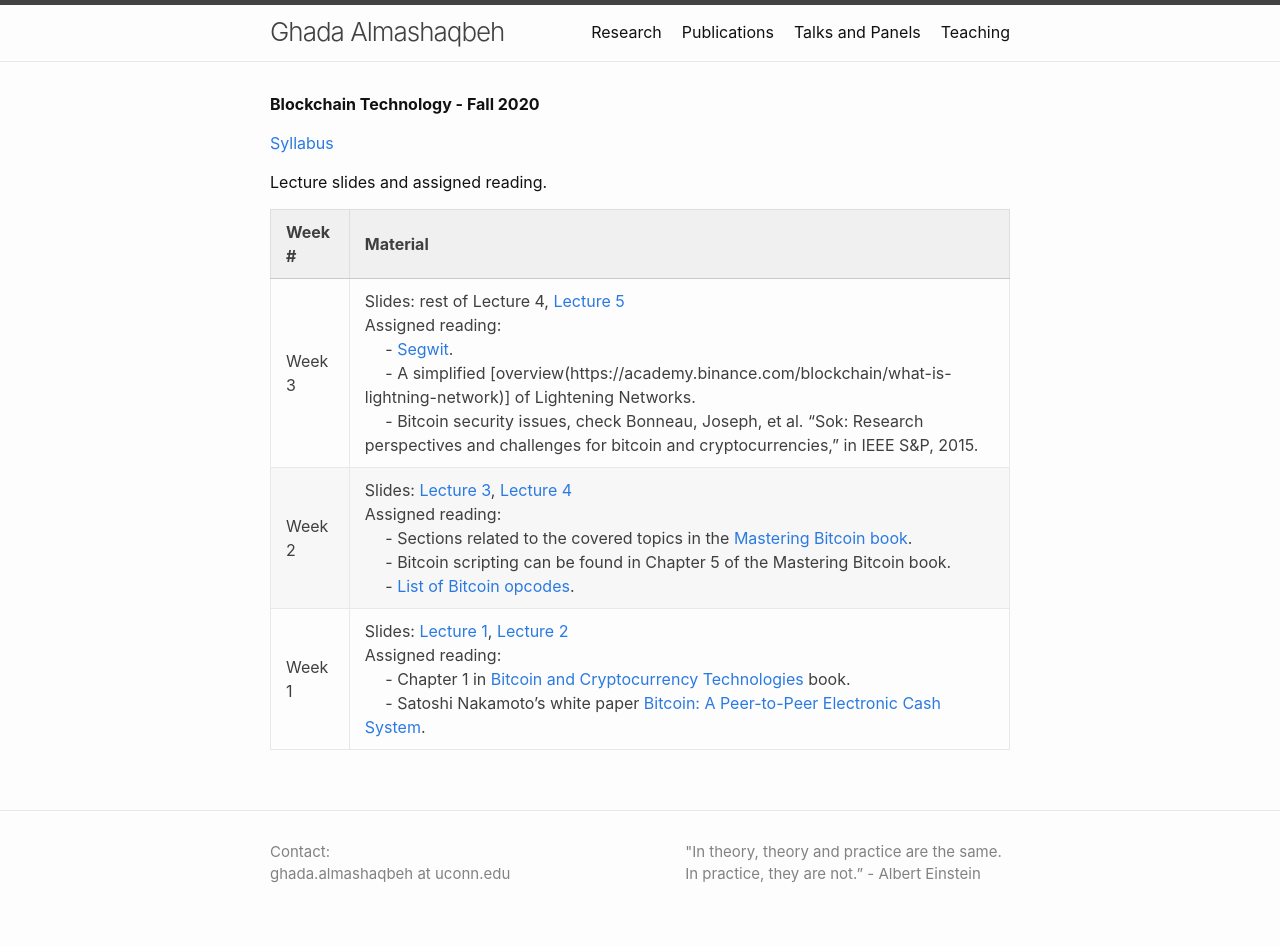
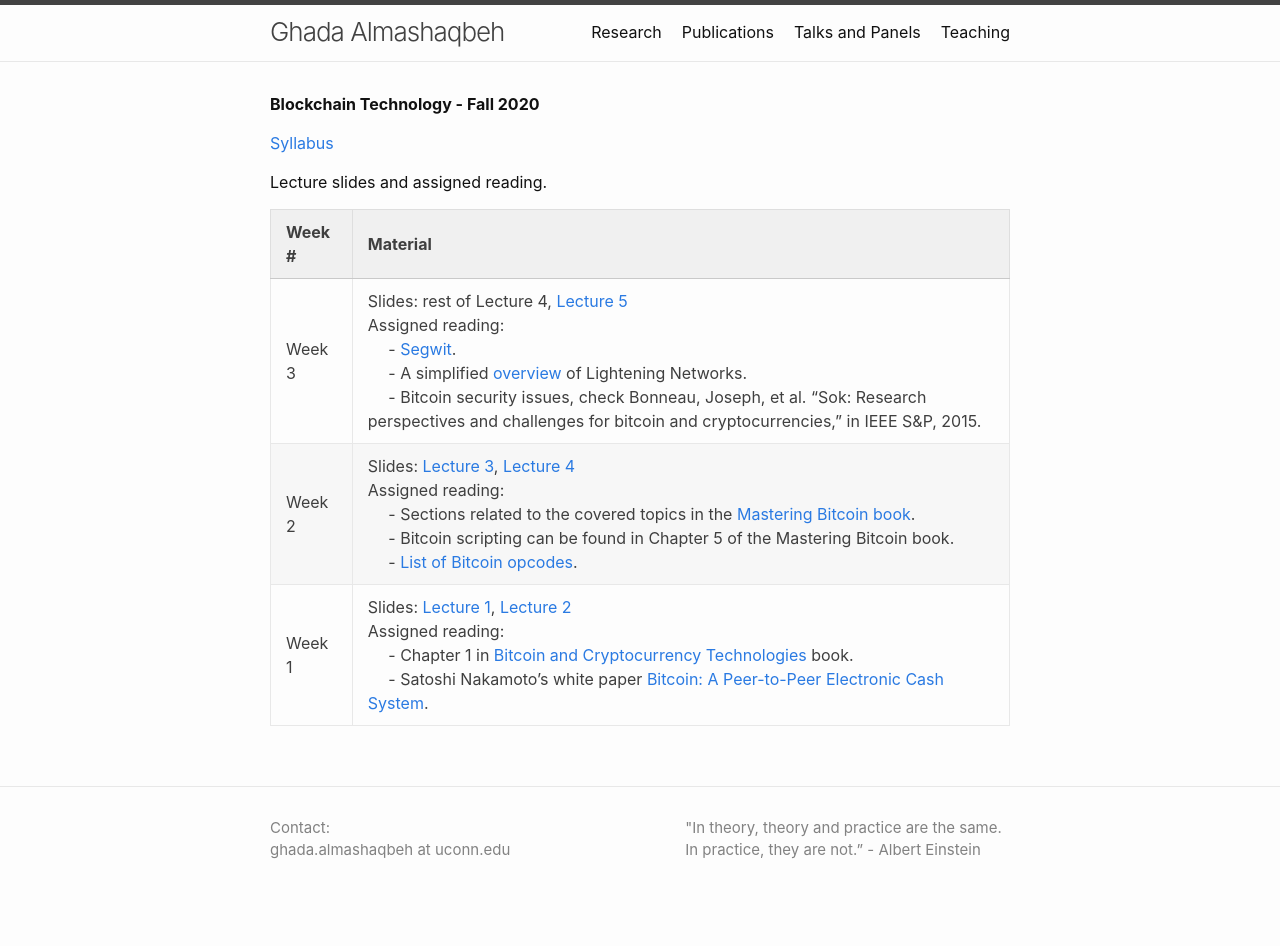
Before and after one commit to GhadaAlmashaqbeh/GhadaAlmashaqbeh.github.io, a Jekyll site: the page built from courses/blockchain-technology-f2020/index.md, in a window 1280 px wide. Built offline with Jekyll 4.4.1, drawn with Linux system fonts in a browser that asks for light colours; after the commit the page ends 922 px from its top, so only the background shows below that.

Commit message:
update lecture 5 and assigned reading

```diff
--- a/courses/blockchain-technology-f2020/index.md
+++ b/courses/blockchain-technology-f2020/index.md
@@ -10,6 +10,6 @@ Lecture slides and assigned reading.
 
 | Week # | Material           |
 |--------|--------------------|
-| Week 3 | Slides: rest of Lecture 4, [Lecture 5](./lecture5.pdf) <br/> Assigned reading: <br/> &emsp; - [Segwit](https://en.bitcoin.it/wiki/Segregated_Witness). <br/> &emsp; - A simplified [overview(https://academy.binance.com/blockchain/what-is-lightning-network)] of Lightening Networks. <br/> &emsp; - Bitcoin security issues, check Bonneau, Joseph, et al. "Sok: Research perspectives and challenges for bitcoin and cryptocurrencies," in IEEE S&P, 2015.|
+| Week 3 | Slides: rest of Lecture 4, [Lecture 5](./lecture5.pdf) <br/> Assigned reading: <br/> &emsp; - [Segwit](https://en.bitcoin.it/wiki/Segregated_Witness). <br/> &emsp; - A simplified [overview](https://academy.binance.com/blockchain/what-is-lightning-network) of Lightening Networks. <br/> &emsp; - Bitcoin security issues, check Bonneau, Joseph, et al. "Sok: Research perspectives and challenges for bitcoin and cryptocurrencies," in IEEE S&P, 2015.|
 | Week 2 | Slides: [Lecture 3](./lecture3.pdf), [Lecture 4](./lecture4.pdf) <br/> Assigned reading: <br/> &emsp; - Sections related to the covered topics in the [Mastering Bitcoin book](https://en.bitcoin.it/wiki/Mastering_Bitcoin). <br/> &emsp; - Bitcoin scripting can be found in Chapter 5 of the Mastering Bitcoin book. <br/> &emsp; - [List of Bitcoin opcodes](https://en.bitcoin.it/wiki/Script). |
 | Week 1 | Slides: [Lecture 1](./lecture1.pdf), [Lecture 2](./lecture2.pdf) <br/> Assigned reading: <br/> &emsp; - Chapter 1 in [Bitcoin and Cryptocurrency Technologies](https://d28rh4a8wq0iu5.cloudfront.net/bitcointech/readings/princeton_bitcoin_book.pdf) book. <br/> &emsp; - Satoshi Nakamoto’s white paper [Bitcoin: A Peer-to-Peer Electronic Cash System](https://bitcoin.org/bitcoin.pdf). |
```
